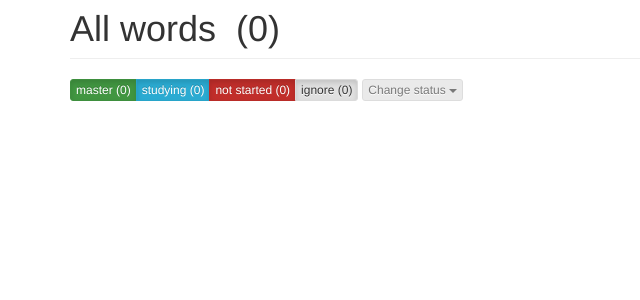
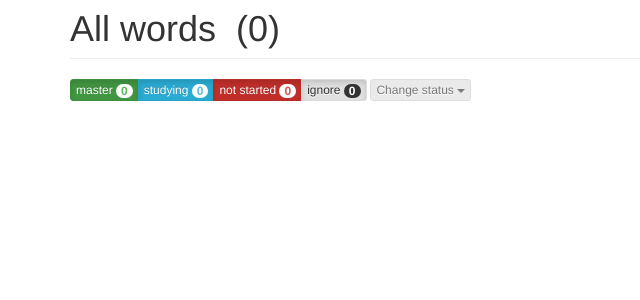
Before and after one commit to m-tkg/wordlearning, a Django app: page /word/list in a window 1280 px wide. Shown: the part 51-351 px from the top of the page, without its empty margins (0-640 px from the left). Run offline with Django 3.2, Linux system fonts and the light colour scheme; data that the repository does not hold is empty; some libraries are stand-ins or nearby versions.

Commit message:
use badge for counter

```diff
--- a/project/wordlearning/app/templates/wordphrase_list.html
+++ b/project/wordlearning/app/templates/wordphrase_list.html
@@ -75,7 +75,7 @@
     <div class="btn-group" data-toggle="buttons">
     {% for status, label, count in wordstatus_with_count %}
         <label class='btn btn-{{ label }} btn-xs active'>
-            <input type="checkbox" id='checkbox{{ forloop.counter }}' checked onchange="updatelist('{{ status }}', this)"/>{{ status }}&nbsp;({{ count }})
+            <input type="checkbox" id='checkbox{{ forloop.counter }}' checked onchange="updatelist('{{ status }}', this)"/>{{ status }}&nbsp;<span class="badge">{{ count }}</span>
         </label>
     {% endfor %}
     </div>
```
